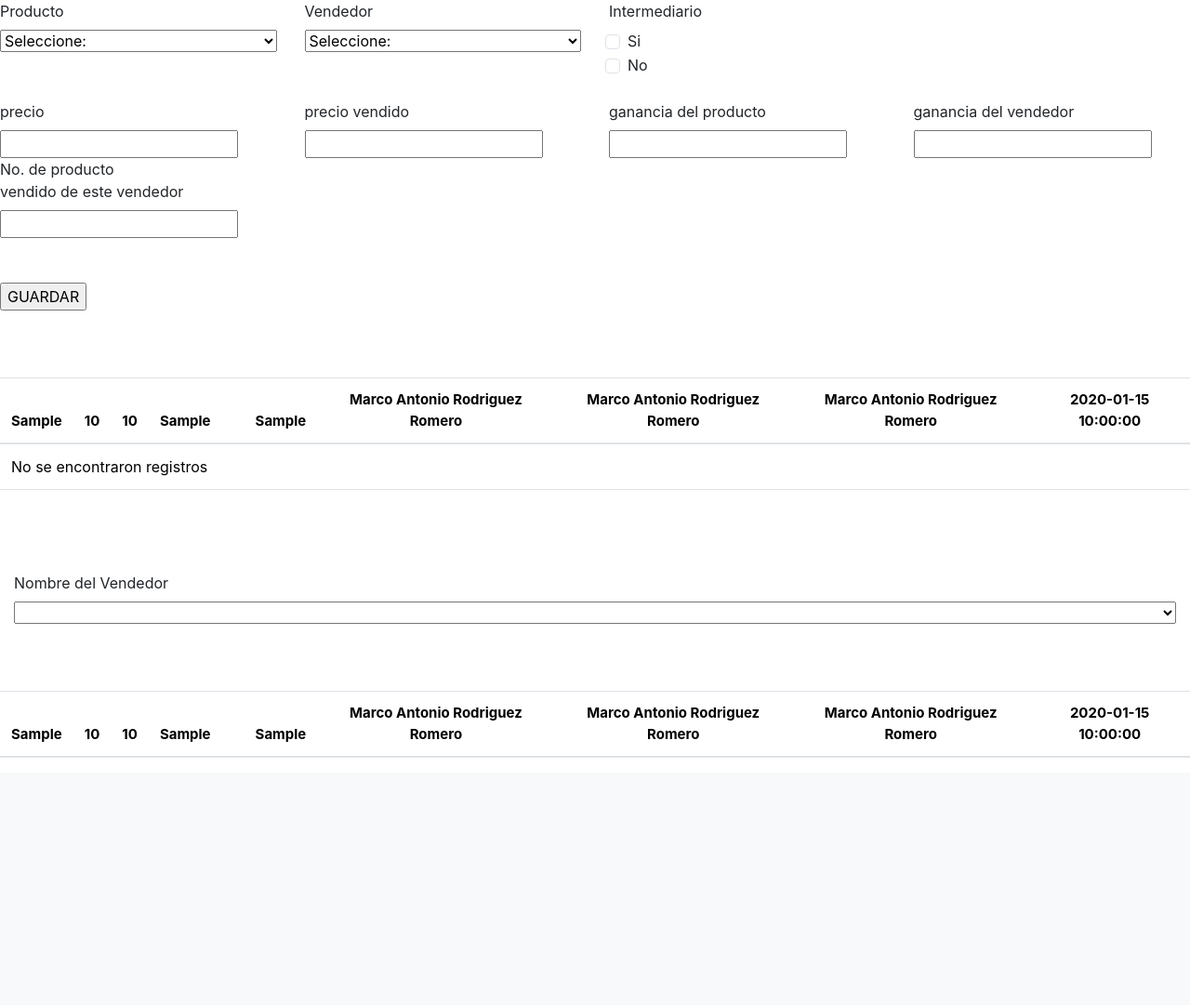
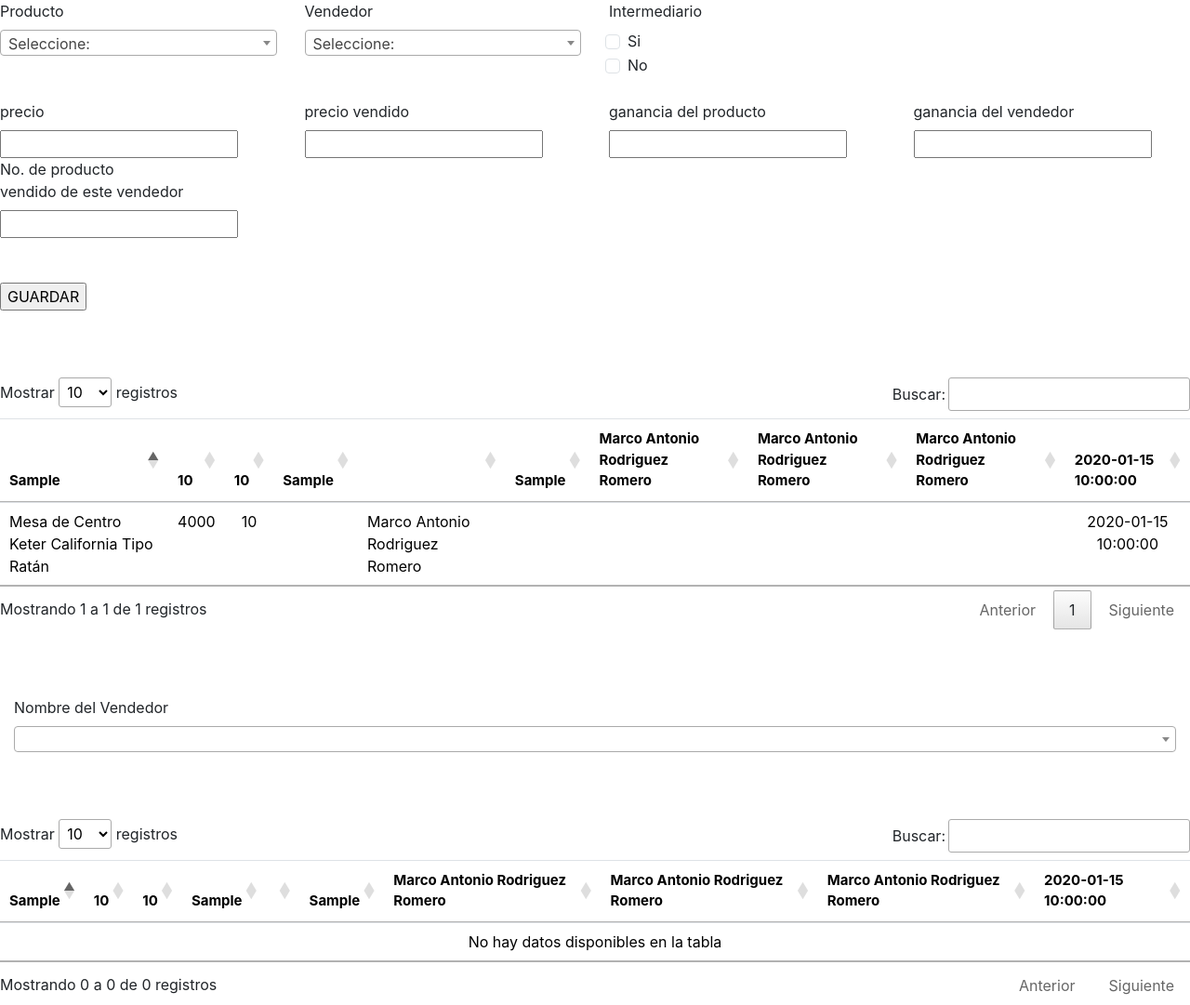
Before and after one commit to MR9512/QualityStore, a PHP site: page /QualityStore/administrador/misProductosVendidos in a window 1280 px wide. Shown: the part 56-1137 px from the top of the page at 93% size. Before the commit the page ends 871 px from the top, so only its background shows below. Run offline with PHP 8.4, Linux system fonts and the light colour scheme; data comes from the database, SQL or seed files in the repository; tables that the repository leaves empty or names only in its code hold one stand-in row (values such as "Sample post"); data that the repository does not hold is empty; some libraries are stand-ins or nearby versions.

Commit message:
SAOG: correcciones

```diff
--- a/Views/administrador/misProductosVendidos.php
+++ b/Views/administrador/misProductosVendidos.php
@@ -212,7 +212,7 @@
             echo '<input type="hidden" class="valor_recorrido" value="0" >';
         }
 
-        if($proVend == NULL){
+        if(!empty($respuesta['datos'])){
         foreach (@$proVend['producto'] as $i => $productoVendido){ ?>
             <tr>
                 <td><?= $productoVendido ?></td>
--- a/assets/js/administrador.js
+++ b/assets/js/administrador.js
@@ -1,7 +1,8 @@
 $(document).ready(function(){
     $('.deshabilitar').prop('readonly', true);
-    if($('.valor_recorrido').val() == 0) {
-        $('.select-search').select2();
+    $('.select-search').select2();
+    if($('.valor_recorrido').val() == 1) {
+
           $('.tablePaginator').DataTable({
             "language": {
               "decimal": "",
```
